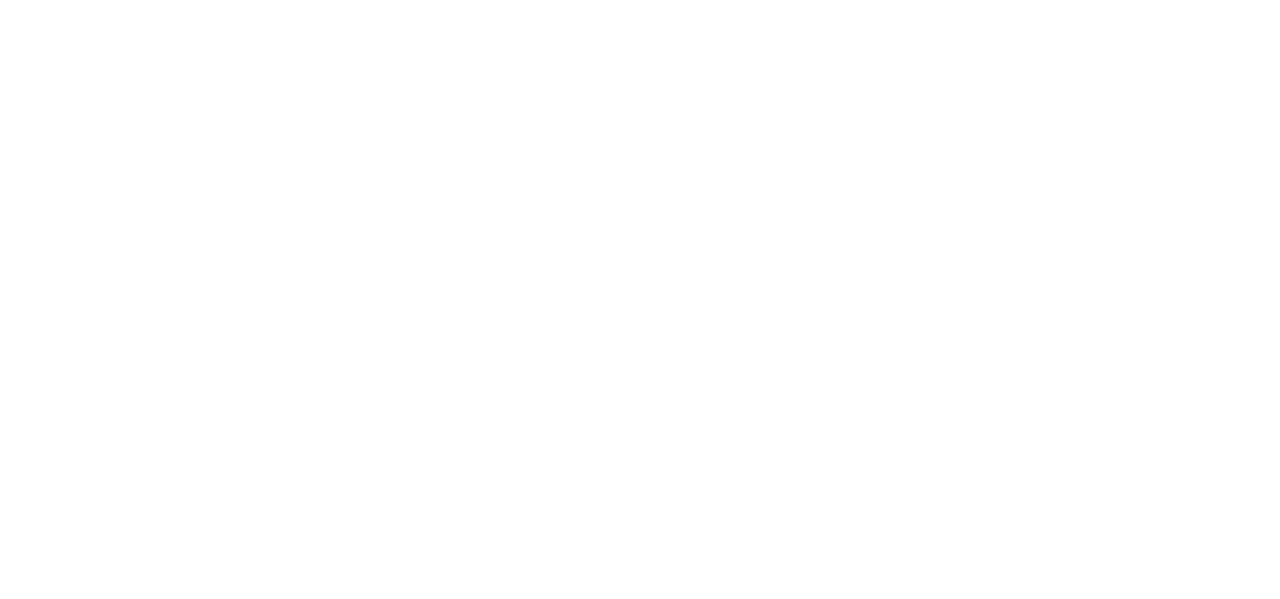
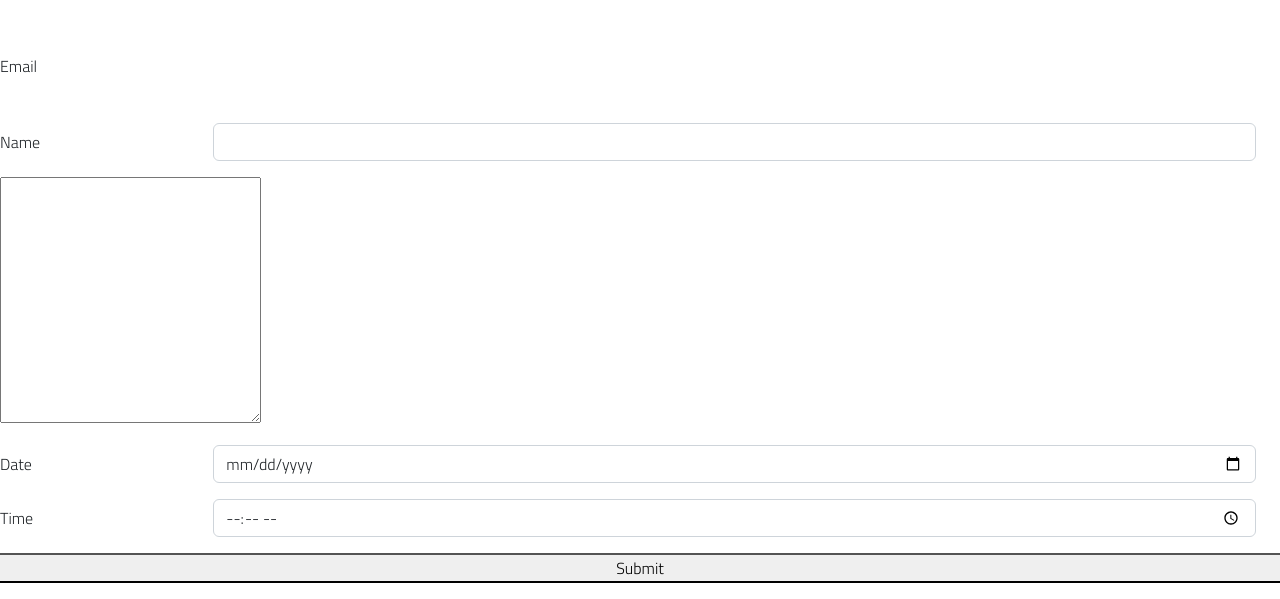
Before and after one commit to dininni8319/portale_cnf, a React (Create React App) app in the folder client/: page / in a window 1280 px wide. Shown: the part 2650-3249 px from the top of the page. Before the commit the page ends 2697 px from the top, so only its background shows below. Built offline with nearby package versions, Linux system fonts and the light colour scheme.

Commit message:
implemented form for the appointment

```diff
--- a/client/src/App.js
+++ b/client/src/App.js
@@ -1,4 +1,5 @@
 import './App.css';
+import FormEvents from './components/UI/FormEvents';
 import Header from './components/UI/Header';
 import Navbar from './components/UI/Navbar';
 
@@ -7,6 +8,7 @@
     <>
       <Header />
       <Navbar />
+      <FormEvents />
     </>
 
   );
--- /dev/null
+++ b/client/src/components/Hooks/useInput.js
@@ -0,0 +1,16 @@
+import { useState } from "react";
+
+const useInput = (initialValue) => {
+  const [value, setValue] = useState(initialValue);
+
+  const handleChange = (event) => {
+    setValue(event.target.value);
+  };
+
+  return {
+    value,
+    onChange: handleChange,
+  };
+};
+
+export default useInput;
--- a/client/src/components/UI/FormEvents/index.js
+++ b/client/src/components/UI/FormEvents/index.js
@@ -1,37 +1,72 @@
+import useInput from "../../Hooks/useInput";
 
 const FormEvents = () => {
+  const email = useInput("");
+  const name = useInput("");
+  const description = useInput("");
+  const date = useInput("");
+  const time = useInput("");
+
+  const handleEvent = (event) => {
+    event.preventDefault();
+    // console.log({email: email.value, password: password.value}, 'response from the server when we try to login');
+
+    fetch(`http://localhost:8000/api/calendar/create/event`, {
+      method: "POST",
+      headers: { "Content-Type": "application/json" },
+      body: JSON.stringify({
+        email: email.value,
+        name: name.value,
+        description: description.value,
+        date: date.value,
+        time: time.value
+      }),
+    })
+      .then((response) => response.json())
+      .then((data) => {
+        console.log(data, 'testing the data');
+
+      });
+  };
   return (
     <>
-      <form className="mb-3 row">
+      <form className="mb-3 row" onSubmit={handleEvent}>
            <div>
             <label for="staticEmail" className="col-sm-2 col-form-label">Email</label>
             <div className="col-sm-10">
-              <input type="email"  className="form-control-plaintext" id="staticEmail" value="email@example.com" />
+              <input
+                type="email"
+                className="form-control-plaintext"
+                id="staticEmail"
+                value="email@example.com"
+                {...email}
+              />
             </div>
           </div>
           <div className="mb-3 row">
             <label for="inputName" className="col-sm-2 col-form-label">Name</label>
             <div className="col-sm-10">
-              <input type="text" className="form-control" id="inputName" />
+              <input type="text" className="form-control" id="inputName" {...name}/>
             </div>
           </div>
           <div className="mb-3 row">
             <div className="col-sm-10">
-              <textarea name="" id="" cols="30" rows="10">Description</textarea>
+              <textarea name="" id="" cols="30" rows="10" {...description}>description</textarea>
             </div>
           </div>
           <div className="mb-3 row">
             <label for="inputDate" className="col-sm-2 col-form-label">Date</label>
             <div className="col-sm-10">
-              <input type="date" className="form-control" id="inputDate" />
+              <input type="date" className="form-control" id="inputDate" {...date}/>
             </div>
           </div>
           <div className="mb-3 row">
-            <label for="inputDate" className="col-sm-2 col-form-label">Date</label>
+            <label for="inputDate" className="col-sm-2 col-form-label">Time</label>
             <div className="col-sm-10">
-              <input type="time" className="form-control" id="inputDate" />
+              <input type="time" className="form-control" id="inputDate" {...time}/>
             </div>
           </div>
+          <button type="submit">Submit</button>
       </form>
     </>
    );
```
